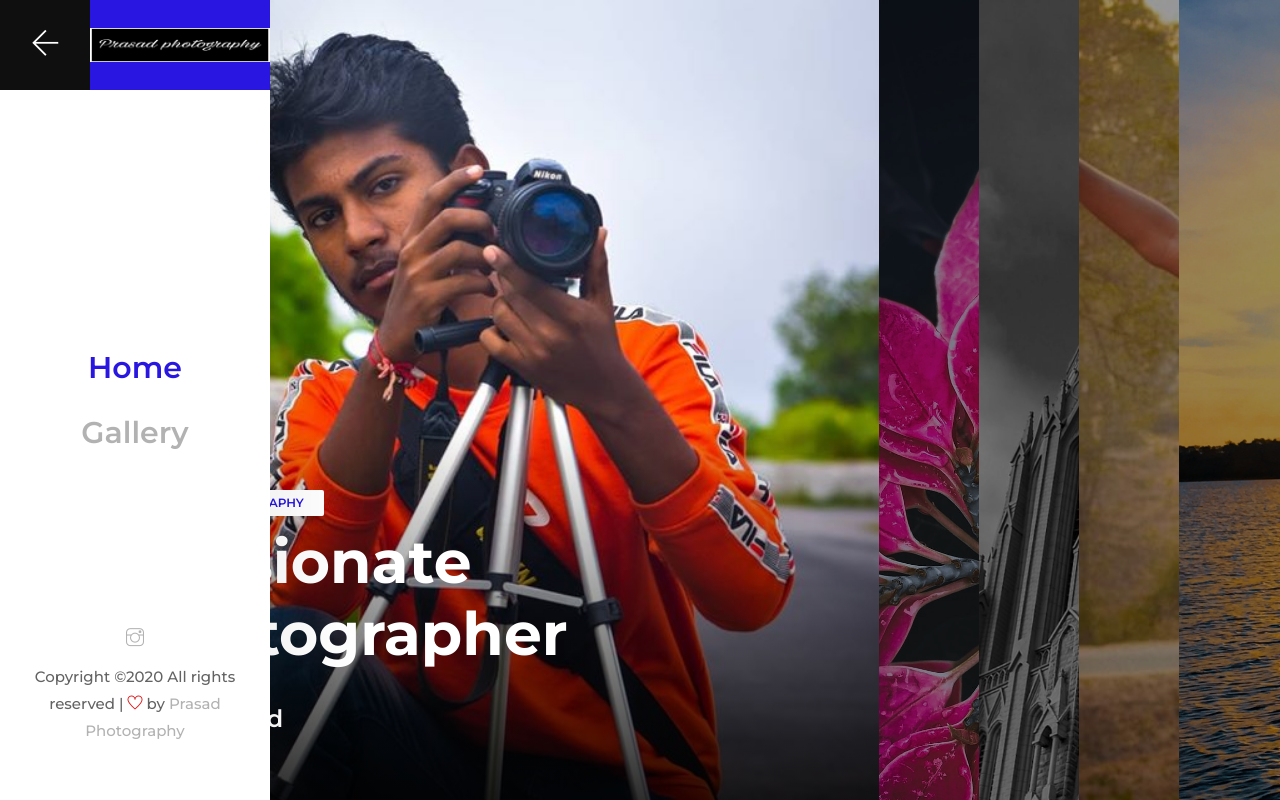
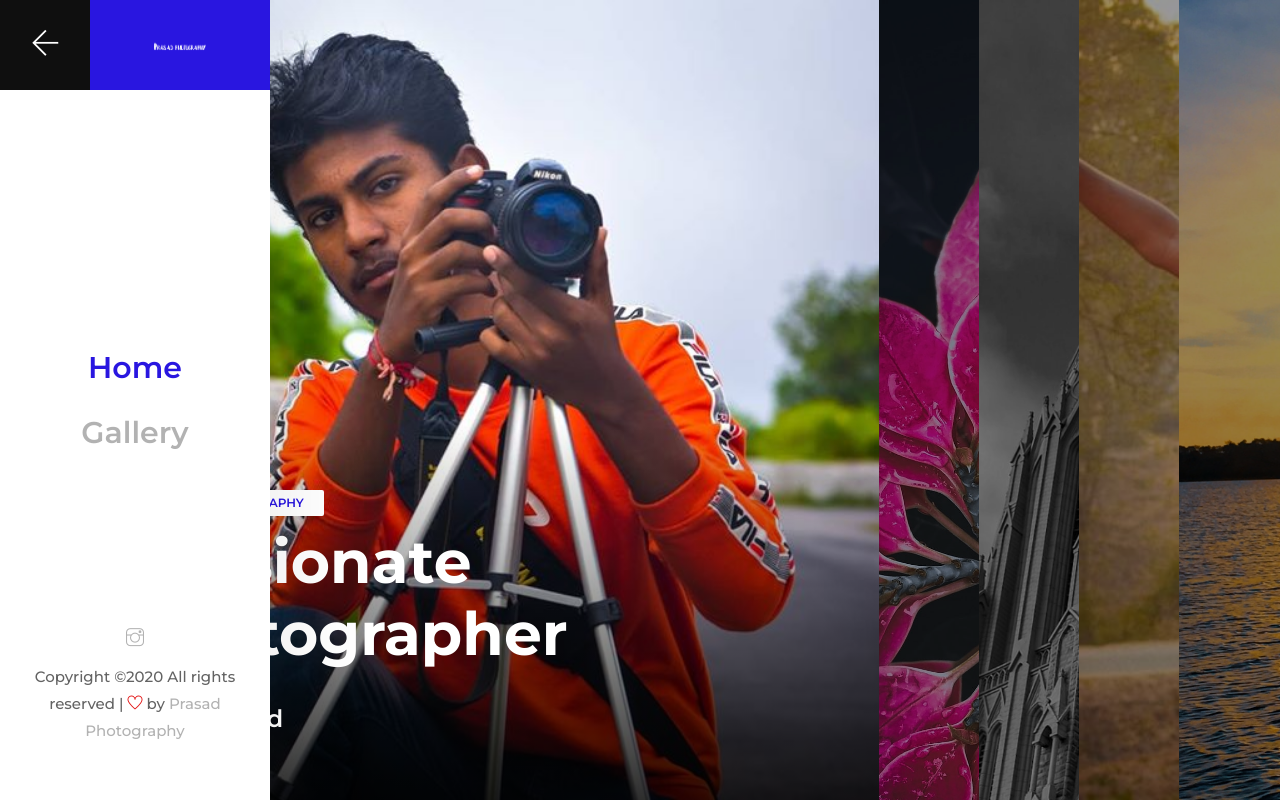
Before and after one commit to suryaprakash0831/prasadphotography, a plain HTML site: page index.html in a window 1280 px wide. Both pictures are taken after a click on the element 45 px from the left and 45 px from the top of the page. Drawn offline with Linux system fonts and the light colour scheme; grey boxes are pictures that could not be loaded.

Commit message:
Update index.html

```diff
--- a/index.html
+++ b/index.html
@@ -51,7 +51,7 @@
 
 			<a href="index.html" class="site-logo">
 
-				<img src="img/logo.jpg" alt="">
+				<img src="img/logo.png" alt="">
 
 			</a>
 		</div>
```
